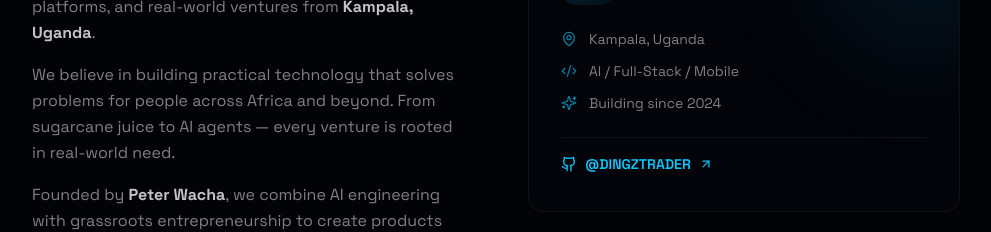
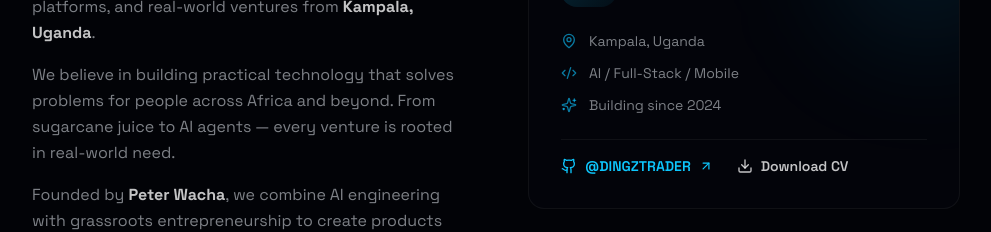
Before and after one commit to DINGZTRADER/wacha-finance, a React (Vite) app: page / in a window 1280 px wide. Shown: the part 4740-4972 px from the top of the page, without its empty margins (144-1135 px from the left). Built offline with nearby package versions, Linux system fonts and the light colour scheme; no server answers.

Commit message:
Add Download CV link to About section

```diff
--- a/src/pages/Home.tsx
+++ b/src/pages/Home.tsx
@@ -23,6 +23,7 @@
     X,
     Music,
     Mic2,
+    Download,
 } from "lucide-react";
 import { Skeleton } from "@/components/ui/skeleton.tsx";
 
@@ -899,7 +900,7 @@
                                         Building since 2024
                                     </div>
                                 </div>
-                                <div className="pt-4 border-t border-border">
+                                <div className="pt-4 border-t border-border flex items-center gap-6">
                                     <a
                                         href="https://github.com/DINGZTRADER"
                                         target="_blank"
@@ -909,6 +910,14 @@
                                         <Github className="w-4 h-4" />
                                         @DINGZTRADER
                                         <ArrowUpRight className="w-3.5 h-3.5 group-hover:translate-x-0.5 group-hover:-translate-y-0.5 transition-transform" />
+                                    </a>
+                                    <a
+                                        href="/Peter_Wacha_Executive_CV.pdf"
+                                        download
+                                        className="inline-flex items-center gap-2 text-sm text-foreground/80 font-semibold hover:text-primary transition-all group"
+                                    >
+                                        <Download className="w-4 h-4" />
+                                        Download CV
                                     </a>
                                 </div>
                             </div>
```
Also changed, not shown: 1 other file (tests, documents, lock files or other folders).
